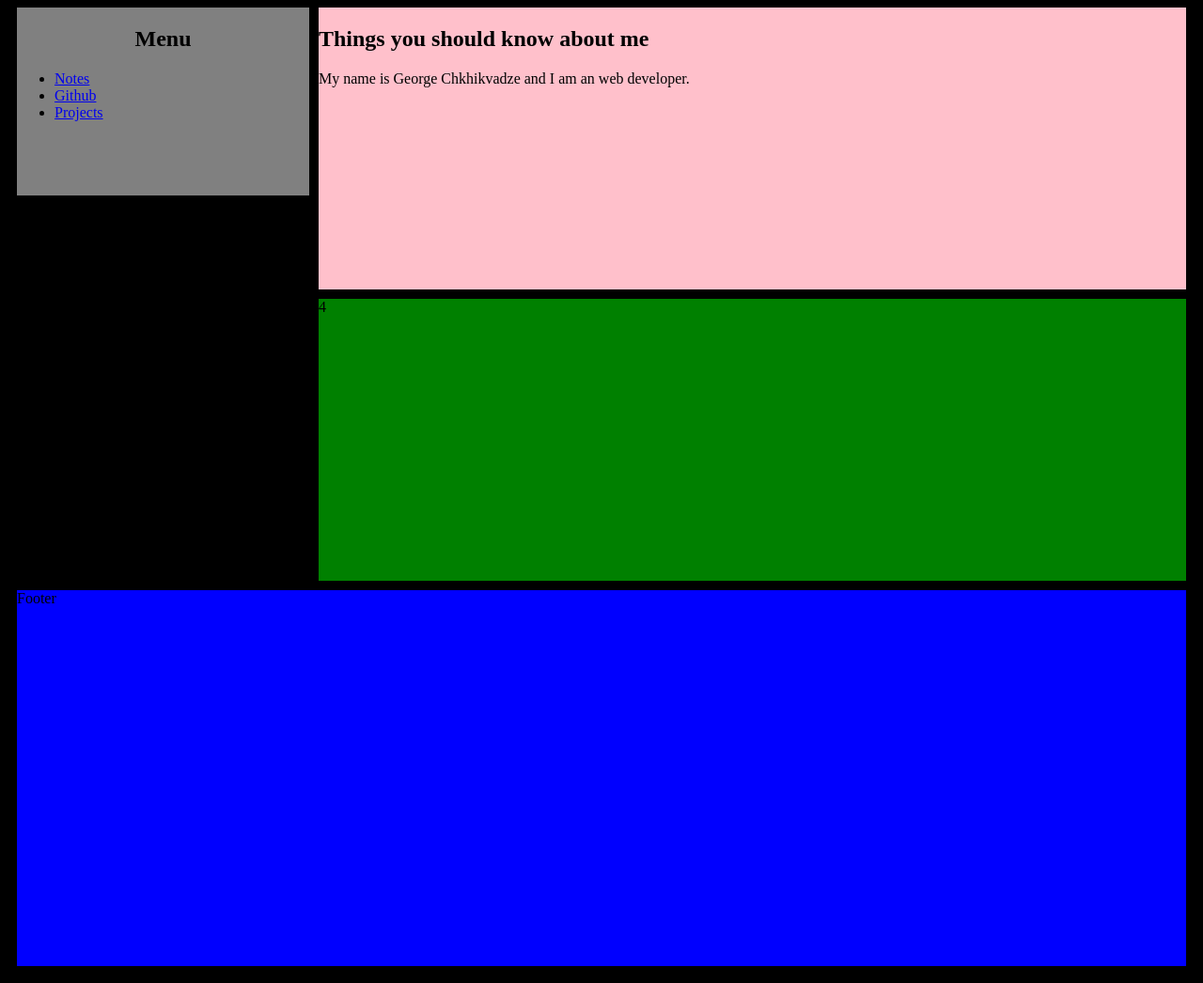
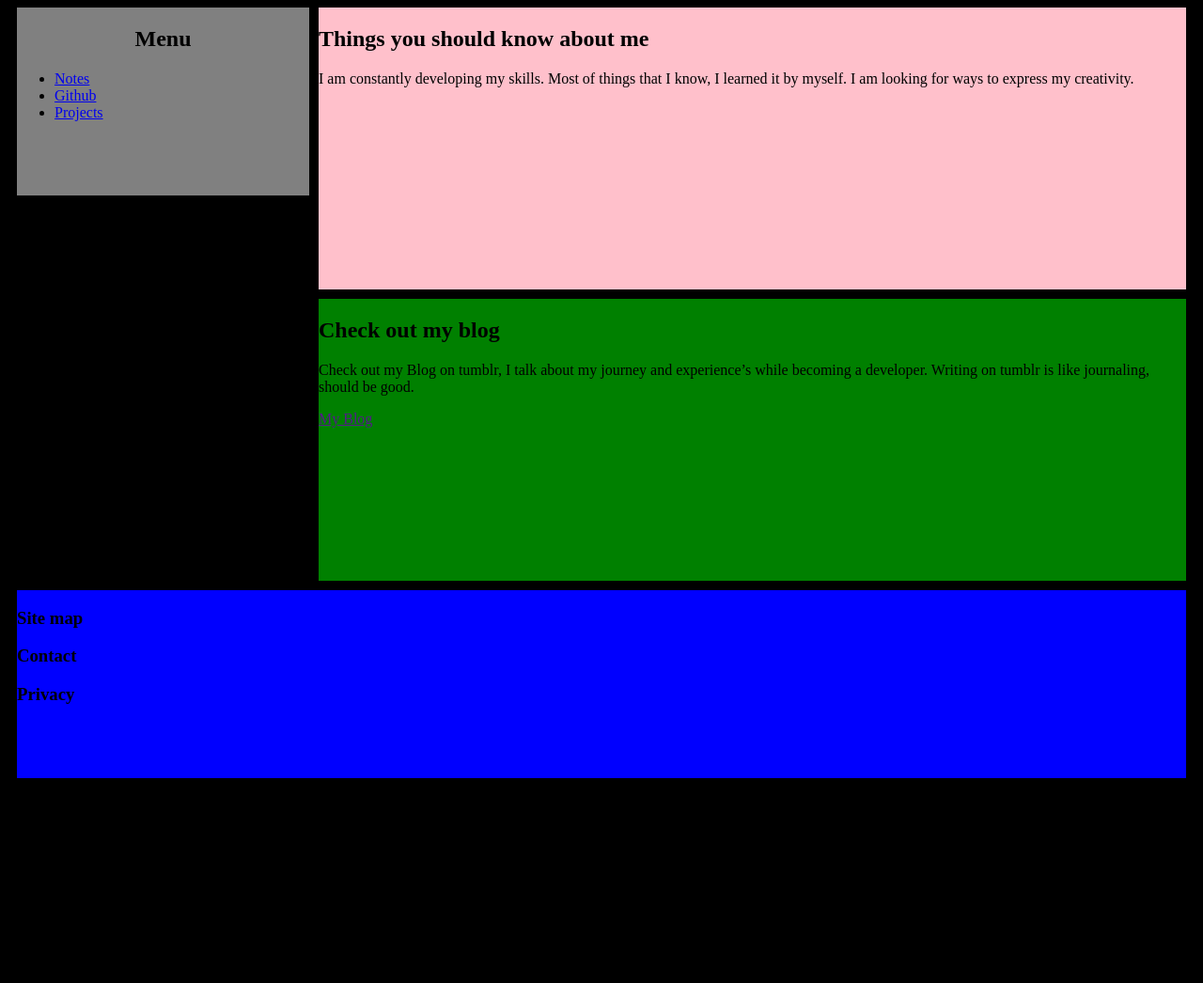
Before and after one commit to gio2396ch/MyWebsite, a plain HTML site: page index.html in a window 1280 px wide. Shown: the part 270-1316 px from the top of the page at 94% size. After the commit the page ends 1116 px from the top, so only its background shows below. Drawn offline with Linux system fonts and the light colour scheme.

Commit message:
Added a footer

```diff
--- a/index.html
+++ b/index.html
@@ -19,9 +19,18 @@
 	</div>
 	<div class="item3">
 		<h2>Things you should know about me</h2>
-		<p>My name is George Chkhikvadze and I am an web developer. </p>
+		<p>I am constantly developing my skills. Most of things that I know, I learned it by myself.
+		I am looking for ways to express my creativity.</p>
 	</div>
-	<div class="item4">4</div>
-	<div class="item5">Footer</div>
+	<div class="item4">
+		<h2>Check out my blog</h2>
+		<p>Check out my Blog on tumblr, I talk about my journey and experience’s while becoming a developer. Writing on tumblr is like journaling, should be good.</p>
+		<a href ="">My Blog</a>
+	</div>
+	<div class="item5">
+		<h3>Site map</h3>
+		<h3>Contact</h3>
+		<h3>Privacy</h3>
+	</div>
 </div>
 </body>
--- a/style.css
+++ b/style.css
@@ -48,5 +48,5 @@ body{
 	grid-column-start:1;
 	grid-column-end:4;
 	background:blue;
-	height:400px;
+	height:200px;
 }
```
